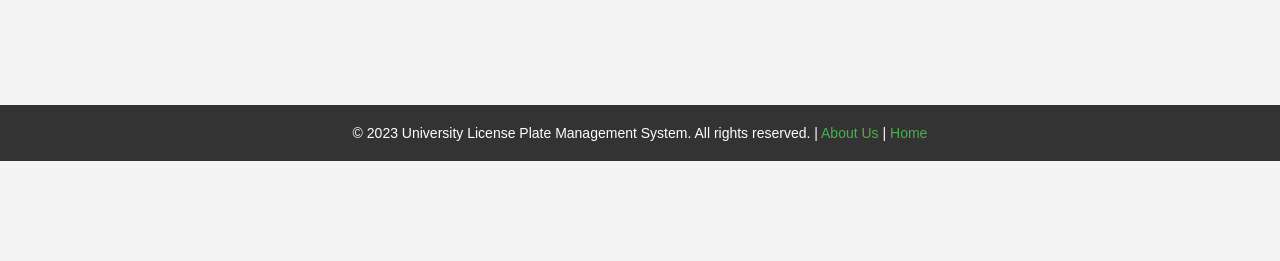
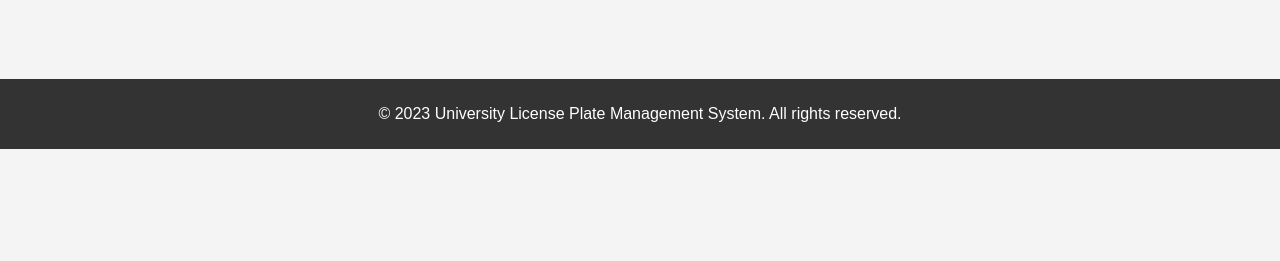
Before and after one commit to siyamregn777/thesis, a Flask app: page /about in a window 1280 px wide. Shown: the part 639-900 px from the top of the page. Run offline with Flask 3, Linux system fonts and the light colour scheme.

Commit message:
refactor login and registration logic to enforce user ID validation; update footer inclusion across templates for consistency

```diff
--- a/app.py
+++ b/app.py
@@ -1,5 +1,3 @@
-#app.py
-
 from flask import Flask, request, jsonify, render_template, session, redirect, url_for
 from ultralytics import YOLO
 from database import get_db_connection
@@ -85,11 +83,9 @@ def about():
 @app.route('/login', methods=['GET', 'POST'])
 def login():
     if request.method == 'POST':
-        # Get form data
         username = request.form.get('username')
         password = request.form.get('password')
 
-        # Validate inputs
         if not username or not password:
             return jsonify({"message": "Username and password are required!"}), 400
 
@@ -105,24 +101,21 @@ def login():
             admin = c.fetchone()
 
             if admin:
-                # Set session variables for admin
                 session['logged_in'] = True
-                session['user_id'] = username
+                session['user_id'] = username  # Store the admin's username
                 session['is_admin'] = True
-                return jsonify({"message": "Admin login successful!", "redirect": url_for('home')}), 200
+                return jsonify({"message": "Admin login successful!", "redirect": url_for('dashboard')}), 200
 
             # Check if the user is a regular user
             c.execute('SELECT * FROM users WHERE id_number = %s AND password = %s', (username, password))
             user = c.fetchone()
 
             if user:
-                # Set session variables for regular user
                 session['logged_in'] = True
-                session['user_id'] = username
+                session['user_id'] = username  # Store the user's Unique ID Number
                 session['is_admin'] = False
-                return jsonify({"message": "User login successful!", "redirect": url_for('home')}), 200
+                return jsonify({"message": "User login successful!", "redirect": url_for('dashboard')}), 200
 
-            # If no user is found
             return jsonify({"message": "Invalid username or password!"}), 401
         except mysql.connector.Error as e:
             return jsonify({"message": f"Database error: {e}"}), 500
@@ -130,8 +123,8 @@ def login():
             if conn:
                 conn.close()
     else:
-        # Render the login page for GET requests
         return render_template('login.html')
+
 # Signup Page Route (Admin Only)
 @app.route('/signup', methods=['GET', 'POST'])
 def signup():
@@ -178,6 +171,7 @@ def signup():
     else:
         # Render the signup page for GET requests
         return render_template('signup.html')
+
 # Logout Route
 @app.route('/logout')
 def logout():
@@ -207,8 +201,15 @@ def check_plate():
 # Register Plate Route
 @app.route('/register_plate', methods=['POST'])
 def register_plate():
-    id_number = request.form['id_number']
-    plate = request.form['plate']
+    if 'logged_in' not in session:
+        return jsonify({"message": "Please log in to perform this action."}), 401
+
+    id_number = request.form.get('id_number')
+    plate = request.form.get('plate')
+
+    # Validate if the user is trying to use their own ID
+    if not session.get('is_admin') and id_number != session.get('user_id'):
+        return jsonify({"message": "You can only register plates for your own ID."}), 403
 
     conn = get_db_connection()
     c = conn.cursor()
@@ -240,9 +241,16 @@ def register_plate():
 # Update Plate Route
 @app.route('/update_plate', methods=['POST'])
 def update_plate():
-    id_number = request.form['update_id']
-    old_plate = request.form['old_plate']
-    new_plate = request.form['new_plate']
+    if 'logged_in' not in session:
+        return jsonify({"message": "Please log in to perform this action."}), 401
+
+    id_number = request.form.get('update_id')
+    old_plate = request.form.get('old_plate')
+    new_plate = request.form.get('new_plate')
+
+    # Validate if the user is trying to use their own ID
+    if not session.get('is_admin') and id_number != session.get('user_id'):
+        return jsonify({"message": "You can only update plates for your own ID."}), 403
 
     conn = get_db_connection()
     c = conn.cursor()
@@ -268,8 +276,15 @@ def update_plate():
 # Delete Plate Route
 @app.route('/delete_plate', methods=['POST'])
 def delete_plate():
-    id_number = request.form['delete_id']
-    plate = request.form['delete_plate']
+    if 'logged_in' not in session:
+        return jsonify({"message": "Please log in to perform this action."}), 401
+
+    id_number = request.form.get('delete_id')
+    plate = request.form.get('delete_plate')
+
+    # Validate if the user is trying to use their own ID
+    if not session.get('is_admin') and id_number != session.get('user_id'):
+        return jsonify({"message": "You can only delete plates for your own ID."}), 403
 
     conn = get_db_connection()
     c = conn.cursor()
@@ -295,7 +310,14 @@ def delete_plate():
 # Delete Driver Route
 @app.route('/delete_driver', methods=['POST'])
 def delete_driver():
-    id_number = request.form['delete_driver_id']
+    if 'logged_in' not in session:
+        return jsonify({"message": "Please log in to perform this action."}), 401
+
+    id_number = request.form.get('delete_driver_id')
+
+    # Validate if the user is an admin
+    if not session.get('is_admin'):
+        return jsonify({"message": "Only admins can delete drivers."}), 403
 
     conn = get_db_connection()
     c = conn.cursor()
--- a/database.py
+++ b/database.py
@@ -38,7 +38,7 @@ def init_db():
             )
         ''')
 
-        # Create License Plates table
+        # Create License Plates table (ensure plates are unique)
         c.execute('''
             CREATE TABLE IF NOT EXISTS plates (
                 plate VARCHAR(255) PRIMARY KEY,
@@ -64,8 +64,7 @@ def init_db():
             )
         ''')
 
-        # Insert default admin account means password
-
+        # Insert default admin account
         c.execute('''
             INSERT IGNORE INTO admins (username, password)
             VALUES ('admin', '12341234')
--- a/static/script.js
+++ b/static/script.js
@@ -5,6 +5,18 @@ $(document).ready(function () {
         const form = $(this);
         const url = form.attr("action");
         const method = form.attr("method");
+
+        // Get the logged-in user's Unique ID from the session
+        const loggedInUserId = "{{ session.get('user_id') }}";
+
+        // Get the Unique ID entered in the form
+        const formUserId = form.find("input[name='id_number'], input[name='update_id'], input[name='delete_id'], input[name='delete_driver_id']").val();
+
+        // Validate the Unique ID (only for non-admin users)
+        if (!"{{ session.get('is_admin') }}" && formUserId !== loggedInUserId) {
+            showAlert("You can only use your own Unique ID Number.", "error");
+            return; // Stop the form submission
+        }
 
         // Send the form data using AJAX
         $.ajax({
--- a/static/style.css
+++ b/static/style.css
@@ -201,3 +201,14 @@ input[type="submit"]:hover {
     text-align: center;
     margin-top: 20px;
 }
+footer {
+    position: relative;
+    bottom: 0;
+    width: 100%;
+    background-color: #333;
+    color: white;
+    text-align: center;
+    padding: 10px 0;
+    margin-bottom: 0%;
+    /* margin-top: 10%; */
+}
--- a/templates/footer.html
+++ b/templates/footer.html
@@ -4,37 +4,11 @@
     <meta charset="UTF-8">
     <meta name="viewport" content="width=device-width, initial-scale=1.0">
     <title>Footer</title>
-    <style>
-        /* Footer Styles */
-        footer {
-            background-color: #333;
-            color: white;
-            text-align: center;
-            padding: 20px 0;
-            position: fixed;
-            bottom: 0;
-            width: 100%;
-            z-index: 1000;
-        }
 
-        footer p {
-            margin: 0;
-            font-size: 14px;
-        }
-
-        footer a {
-            color: #4CAF50;
-            text-decoration: none;
-        }
-
-        footer a:hover {
-            text-decoration: underline;
-        }
-    </style>
 </head>
 <body>
     <footer>
-        <p>&copy; 2023 University License Plate Management System. All rights reserved. | <a href="{{ url_for('about') }}">About Us</a> | <a href="{{ url_for('home') }}">Home</a></p>
+        <p>&copy; 2023 University License Plate Management System. All rights reserved. </p>
     </footer>
 </body>
 </html>
--- a/templates/home.html
+++ b/templates/home.html
@@ -37,5 +37,6 @@
         <p>This system allows university students, faculty, and staff to register, update, and manage their vehicle license plates seamlessly.</p>
     </div>
 </body>
+<footer.html/>
 {% include 'footer.html' %}
 </html>
--- a/templates/signup.html
+++ b/templates/signup.html
@@ -86,4 +86,6 @@
         }
     </script>
 </body>
+{% include 'footer.html' %}
+
 </html>
```
Also changed, not shown: templates/index.html (+6 -6 lines).
